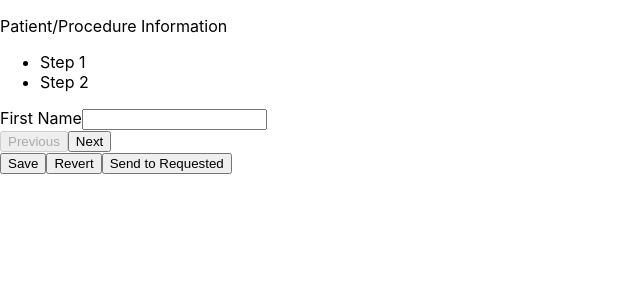
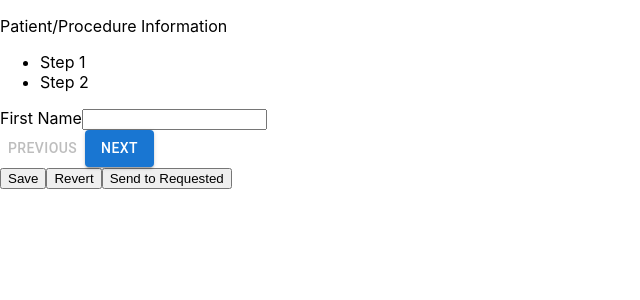
Before and after one commit to gpeddle-LiveData/ng-booking-antd, a React (Create React App) app: page / in a window 1280 px wide. Shown: the top 300 px of the page, without its empty margins (0-640 px from the left). Built offline with nearby package versions, Linux system fonts and the light colour scheme.

Commit message:
add Material UI

```diff
--- /dev/null
+++ b/src/components/MuiTextField.tsx
@@ -0,0 +1,27 @@
+// src/components/MuiTextField.tsx
+
+import React from 'react';
+import { FieldProps } from 'formik';
+import { TextField } from '@mui/material';
+
+interface MuiTextFieldProps extends FieldProps {
+  label: string;
+}
+
+const MuiTextField: React.FC<MuiTextFieldProps> = ({ field, form, label, ...props }) => {
+  const errorText = form.touched[field.name] && form.errors[field.name];
+  const helperText = typeof errorText === 'string' ? errorText : '';
+
+  return (
+    <TextField
+      {...field}
+      {...props}
+      label={label}
+      helperText={helperText}
+      error={!!errorText}
+    />
+  );
+};
+
+export default MuiTextField;
+export type { MuiTextFieldProps };
--- a/src/components/StepForm.tsx
+++ b/src/components/StepForm.tsx
@@ -2,9 +2,11 @@
 
 import React from 'react';
 import { Formik, Form, Field, FormikHelpers } from 'formik';
+import { TextField, Button, Container } from '@mui/material';
 import * as Yup from 'yup';
 import formConfig, { FieldConfig } from '../formConfig';
 import ErrorMessage from './ErrorMessage';
+import MuiTextField from './MuiTextField';
 
 interface StepFormProps {
   currentStep: number;
@@ -12,6 +14,7 @@
   formData: { [key: string]: any };
   setFormData: (formData: { [key: string]: any }) => void;
 }
+
 
 const StepForm: React.FC<StepFormProps> = ({ currentStep, setCurrentStep, formData, setFormData }) => {
   const currentStepConfig = formConfig.find(config => config.step === currentStep);
@@ -64,8 +67,8 @@
               <ErrorMessage fieldName={field.name} errors={errors} touched={touched} />
             </div>
           ))}
-          <button type="button" onClick={handlePrevious} disabled={currentStep === 1}>Previous</button>
-          <button type="submit" disabled={!isValid}>Next</button>
+          <Button type="button" onClick={handlePrevious} disabled={currentStep === 1}>Previous</Button>
+          <Button type="submit" disabled={!isValid} color="primary" variant="contained">Next</Button>
         </Form>
       )}
     </Formik>
--- /dev/null
+++ b/src/theme.ts
@@ -0,0 +1,8 @@
+// src/theme.ts
+import { createTheme } from '@mui/material/styles';
+
+const theme = createTheme({
+  // theme overrides here
+});
+
+export default theme;
```
Also changed, not shown: src/App.tsx (+6 -2 lines).
